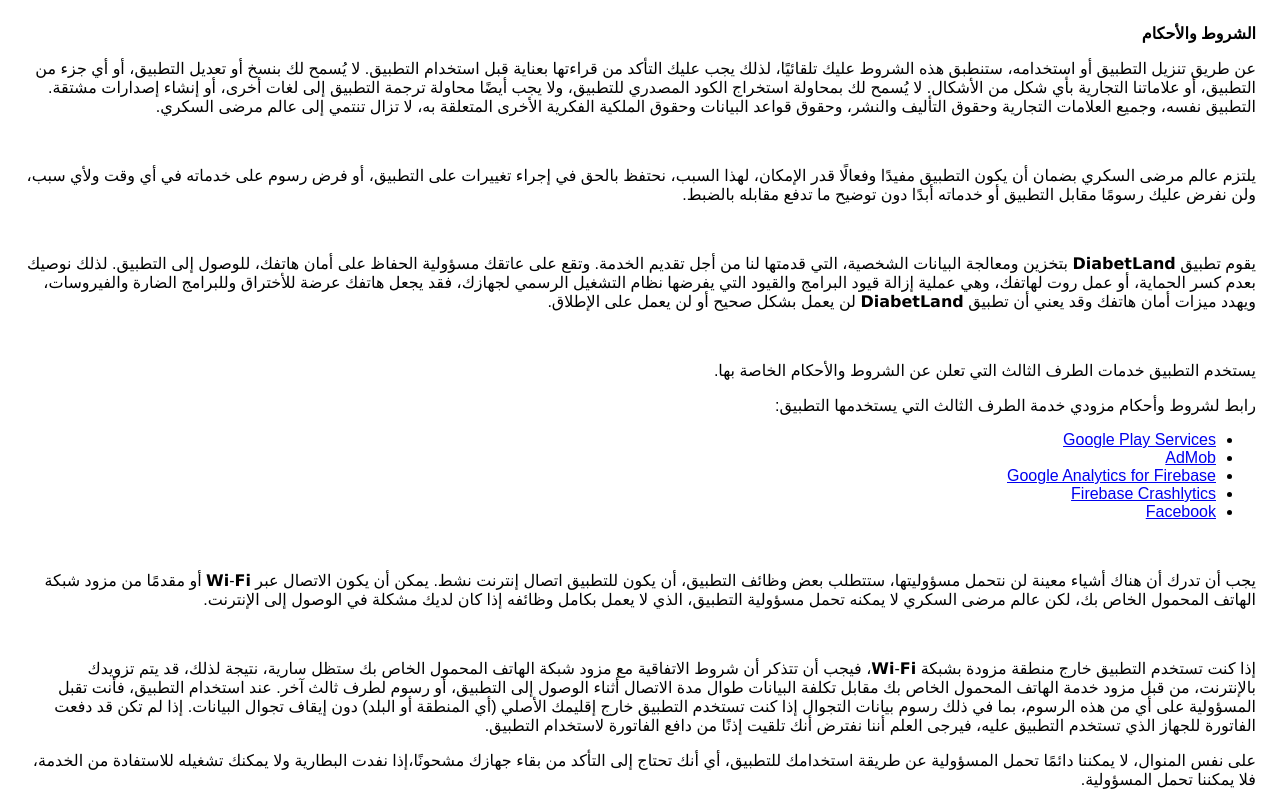
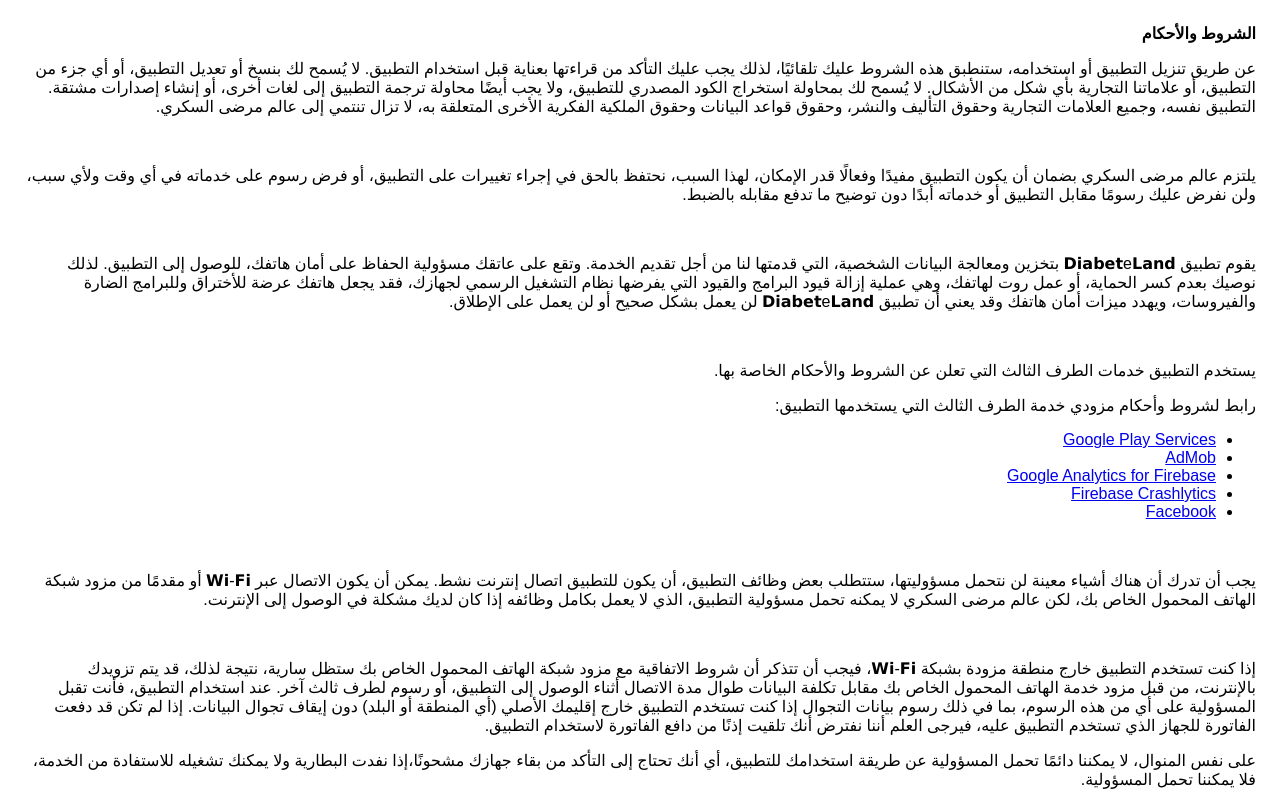
Before and after one commit to DiabetLand/soukari.github.io, a plain HTML site: page Terms-of-Conditions.html in a window 1280 px wide. Shown: the top 800 px of the page. Drawn offline with Linux system fonts and the light colour scheme; a web font is replaced by a local one.

Commit message:
Update Terms-of-Conditions.html

```diff
--- a/Terms-of-Conditions.html
+++ b/Terms-of-Conditions.html
@@ -15,9 +15,9 @@
                 </p> <br> <p>
 يلتزم عالم مرضى السكري بضمان أن يكون التطبيق مفيدًا وفعالًا قدر الإمكان، لهذا السبب، نحتفظ بالحق في إجراء تغييرات على التطبيق، أو فرض رسوم على خدماته في أي وقت ولأي سبب، ولن نفرض عليك رسومًا مقابل التطبيق أو خدماته أبدًا دون توضيح ما تدفع مقابله بالضبط.
                 </p> <br> <p>
-يقوم تطبيق 𝗗𝗶𝗮𝗯𝗲𝘁𝗟𝗮𝗻𝗱 بتخزين ومعالجة البيانات الشخصية، التي قدمتها لنا من أجل تقديم الخدمة.
+يقوم تطبيق 𝗗𝗶𝗮𝗯𝗲𝘁e𝗟𝗮𝗻𝗱 بتخزين ومعالجة البيانات الشخصية، التي قدمتها لنا من أجل تقديم الخدمة.
 وتقع على عاتقك مسؤولية الحفاظ على أمان هاتفك، للوصول إلى التطبيق.
- لذلك نوصيك بعدم كسر الحماية، أو عمل روت لهاتفك، وهي عملية إزالة قيود البرامج والقيود التي يفرضها نظام التشغيل الرسمي لجهازك، فقد يجعل هاتفك عرضة للأختراق وللبرامج الضارة والفيروسات، ويهدد ميزات أمان هاتفك وقد يعني أن تطبيق 𝗗𝗶𝗮𝗯𝗲𝘁𝗟𝗮𝗻𝗱 لن يعمل بشكل صحيح أو لن يعمل على الإطلاق.
+ لذلك نوصيك بعدم كسر الحماية، أو عمل روت لهاتفك، وهي عملية إزالة قيود البرامج والقيود التي يفرضها نظام التشغيل الرسمي لجهازك، فقد يجعل هاتفك عرضة للأختراق وللبرامج الضارة والفيروسات، ويهدد ميزات أمان هاتفك وقد يعني أن تطبيق 𝗗𝗶𝗮𝗯𝗲𝘁e𝗟𝗮𝗻𝗱 لن يعمل بشكل صحيح أو لن يعمل على الإطلاق.
                 </p> <div><br> <p>
                    يستخدم التطبيق خدمات الطرف الثالث التي تعلن عن الشروط والأحكام الخاصة بها.
                   </p> <p>
```
